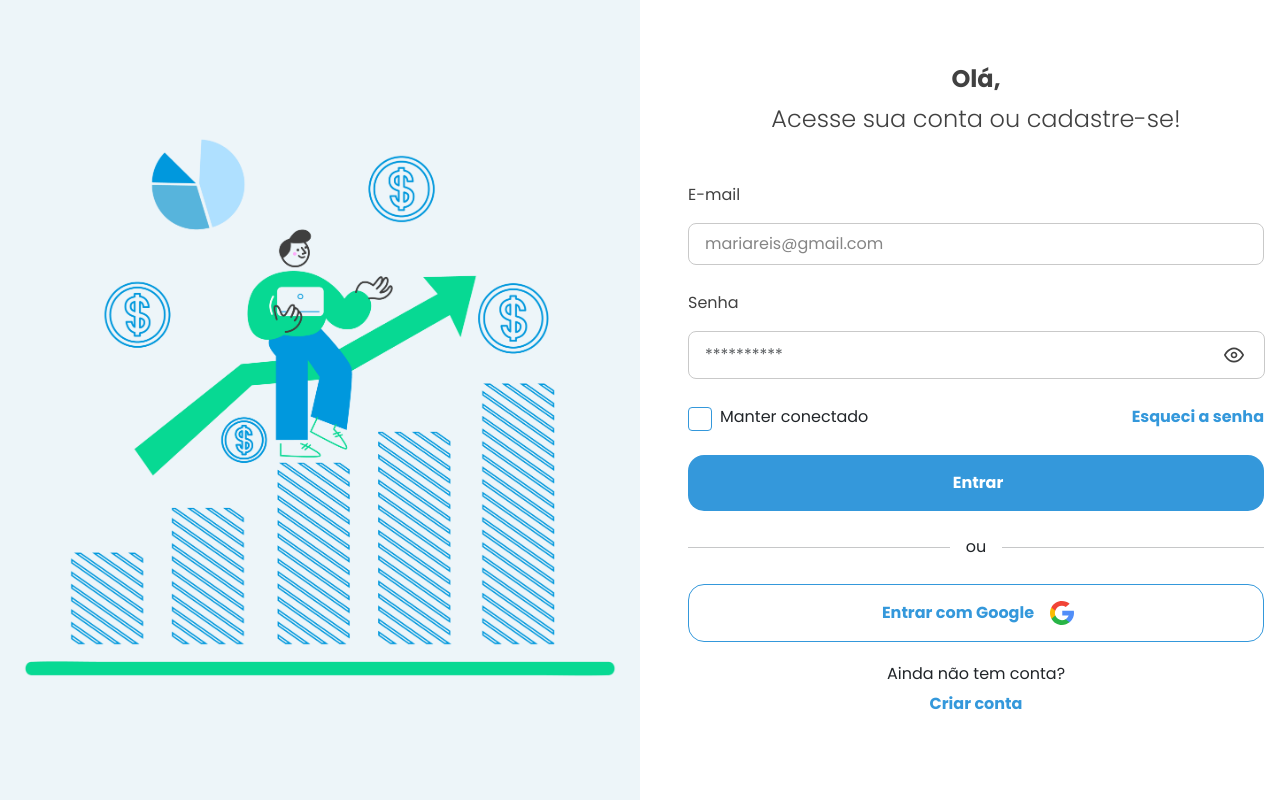
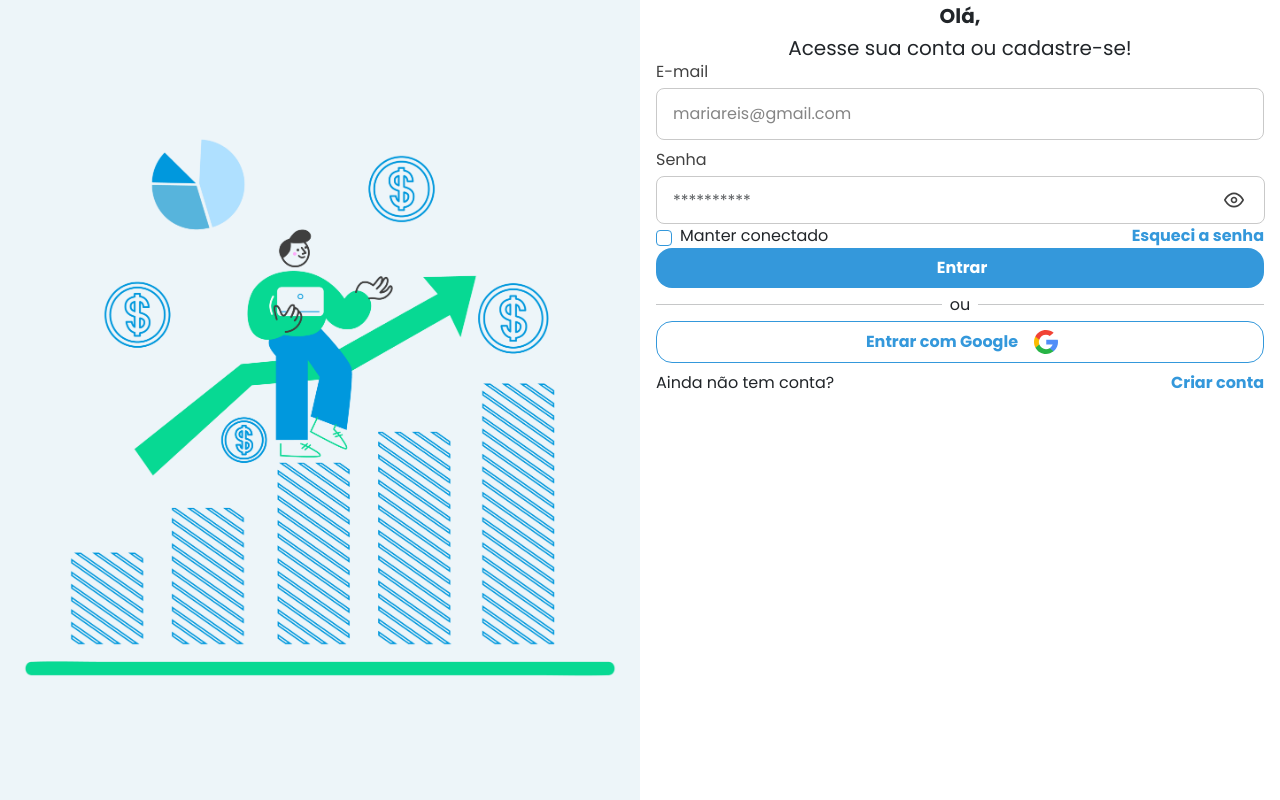
Before and after one commit to BoaConta/boaconta-front, a React (Create React App) app: page / in a window 1280 px wide. Built offline with nearby package versions, Linux system fonts and the light colour scheme.

Commit message:
BOAC-51 tablet version under construction

```diff
--- a/src/login-desktop.css
+++ b/src/login-desktop.css
@@ -10,7 +10,7 @@
 	/* Adicione outras cores conforme necessário */
 }
 
-@media (min-width: 940px) {
+@media (min-width: 1920px) {
 
 	.app {
 		width: 100% !important;
@@ -22,6 +22,7 @@
 	}
 
 	.wrapper {
+		display: block;
 		width: 50% !important;
 		height: 100vh;
 		background: url('./assets/img/wapperlogin.png');
--- a/src/login-mobile.css
+++ b/src/login-mobile.css
@@ -2,9 +2,8 @@
 
 @import url('https://fonts.googleapis.com/css2?family=Poppins:ital,wght@0,100;0,200;0,300;0,400;0,500;0,600;0,700;0,800;0,900;1,100;1,200;1,300;1,400;1,500;1,600;1,700;1,800;1,900&display=swap');
 
-@media (max-width: 940px) {
-
-  body {
+  @media (max-width: 767px) {
+   body {
     margin: 0;
     padding: 0;
     display: flex;
@@ -148,19 +147,6 @@
     position: relative;
   }
 
-  .password-field button {
-    border: none;
-    padding: 0;
-    margin: 0;
-    position: absolute;
-    display: block;
-    top: 40.25%;
-    background: transparent;
-    right: 6.5%;
-    cursor: pointer;
-    margin-left: -30px;
-  }
-
   .options {
     display: flex;
     width: 100%;
@@ -269,5 +255,4 @@
     align-items: center;
     gap: 0.25rem;
   }
-
-}
+  }
--- a/src/login-tablet-notebook.css
+++ b/src/login-tablet-notebook.css
@@ -1,13 +1,299 @@
-@media (min-width: 940px) and (max-width: 1919px) {
+/*Infelizmente na tela de tablet está tendo que rolar para baixo para visualizar a linha de criar conta.*/
+
+
+@media (min-width: 768px) and (max-width: 1919px) {
+
+	.app {
+		width: 100% !important;
+		height: 100% !important;
+		margin: 0;
+		gap: 0;
+		padding: 0;
+		display: flex;
+		flex-direction: row !important;
+	}
+
+	.wrapper {
+		display: block;
+		width: 50% !important;
+		height: 100vh;
+		background: url('./assets/img/wapperlogin.png');
+		background-position: center;
+		background-size: cover;
+		background-repeat: no-repeat;
+		margin: 0 !important;
+		padding: 0;
+	}
+
+	.header {
+		display: flex;
+		flex-direction: column;
+		align-items: center;
+		gap: 0.5rem;
+		align-self: stretch;
+	}
+
+
+	.header h1 {
+		font-size: 1.25rem;
+		margin: 0.25rem 0 0 0;
+		line-height: 1.5rem;
+		font-weight: 700;
+	}
+
+	.header p {
+		font-size: 1.25rem;
+		margin: 0;
+		line-height: 1.5rem;
+	}
 
 	.login-form {
-		padding: 0 1rem 0rem 3rem;
-		gap: 3rem;
+		width: 50%;
+		padding: 0 1rem 0rem 1rem;
+		gap: 0.5rem;
+	}
+
+	.mb-3 {
+		width: 100% !important;
+		margin: 0 !important;
+	}
+
+	.mb-4 {
+		margin: 0 !important;
+		width: 100% !important;
+	}
+
+	.conditional-br {
+		display: none !important;
+	}
+
+
+	.link {
+		display: flex;
+		justify-content: center;
+		align-items: center;
+		text-decoration: none;
+		color: var(--Primary, #3498DB);
+		text-align: center;
+		/* Title/Medium Bold */
+		font-family: Poppins;
+		font-size: 1rem;
+		font-style: normal;
+		font-weight: 700;
+		line-height: 1.5rem;
+		/* 150% */
 	}
 
 	.forms {
-		gap: 1.25rem;
+		gap: 0.5rem;
 	}
 
+	.forms-area {
+		display: flex;
+		flex-direction: column;
+		align-items: flex-start;
+		gap: 0.5rem;
+		align-self: stretch;
+	}
 
+	label {
+		margin: 0 !important;
+	}
+
+	p {
+		margin: 0;
+	}
+
+	.input-field {
+		width: 100% !important;
+		display: flex;
+		height: 5rem;
+		flex-direction: column;
+		align-items: flex-start;
+		gap: 0.25rem;
+		align-self: stretch;
+	}
+
+	.input-field label {
+		color: var(--Gray-800, var(--Color-Typography-2-color-typography-2-pure, #414141));
+		/* Title/Medium Regular */
+		font-family: Poppins;
+		font-size: 1rem;
+		font-style: normal;
+		font-weight: 400;
+		line-height: 1.5rem;
+		/* 150% */
+	}
+
+	.form-control {
+		display: flex;
+		padding: 0.25rem 1rem;
+		align-items: center;
+		gap: 0.25rem;
+		flex: 1 0 0;
+		align-self: stretch;
+		border-radius: 0.5rem;
+		border: 1px solid var(--Gray-300, #C9C9C9);
+		background: var(--Color-Typography-1-color-typography-1-pure, #FFF);
+	}
+
+	.input-field input::placeholder {
+		color: var(--Gray-700, #858585);
+
+		/* Body/Large Regular */
+		font-family: Poppins;
+		font-size: 1rem;
+		font-style: normal;
+		font-weight: 400;
+		line-height: 1.5rem;
+		/* 150% */
+	}
+
+	.password-field {
+		width: 100% !important;
+		display: flex;
+		flex-direction: column;
+		align-items: flex-start;
+		position: relative;
+		gap: 0.25rem;
+		align-self: stretch;
+	}
+
+	.password-field label {
+		color: var(--Gray-800, var(--Color-Typography-2-color-typography-2-pure, #414141));
+		/* Title/Medium Regular */
+		font-family: Poppins;
+		font-size: 1rem;
+		font-style: normal;
+		font-weight: 400;
+		line-height: 1.5rem;
+		/* 150% */
+	}
+
+	.password-field input {
+		display: flex;
+		height: 3rem;
+		padding: 0.5rem 1rem;
+		align-items: center;
+		gap: 0.25rem;
+		align-self: stretch;
+		width: 100%;
+		border-radius: 0.5rem !important;
+		border: 1px solid var(--Gray-300, #C9C9C9);
+		background: var(--Color-Typography-1-color-typography-1-pure, #FFF);
+	}
+
+	.password-field::placeholder {
+		color: var(--Gray-800, var(--Color-Typography-2-color-typography-2-pure, #414141));
+
+		/* Body/Large Regular */
+		font-family: Poppins;
+		font-size: 1rem;
+		font-style: normal;
+		font-weight: 400;
+		line-height: 1.5rem;
+		/* 150% */
+	}
+
+	.eye-btn {
+		border: none;
+		background: transparent;
+		display: flex;
+		align-items: center;
+		justify-content: center;
+		padding: 0;
+		top: 30%;
+		margin-left: -40px;
+		/* Ajuste conforme necessário */
+		z-index: 2;
+	}
+
+	.eye-btn img {
+		width: 1.25rem;
+		/* Ajuste conforme necessário */
+		height: 1.25rem;
+		/* Ajuste conforme necessário */
+	}
+
+	.divider {
+		margin: 0 !important;
+	}
+
+	.divider hr {
+		width: 15.40625rem;
+		height: 0.0625rem;
+		background: #858585;
+	}
+
+	.btn-login {
+		display: flex;
+		padding: 0.5rem 0.75rem 0.5rem 1rem;
+		justify-content: center;
+		align-items: center;
+		gap: 0.25rem;
+		align-self: stretch;
+		border-radius: 1rem;
+		background: var(--Primary, #3498DB);
+		color: var(--Gray-0, var(--Color-Typography-1-color-typography-1-pure, #FFF));
+		text-align: center;
+		border: none;
+		/* Title/Medium Bold */
+		font-family: Poppins;
+		font-size: 1rem;
+		font-style: normal;
+		font-weight: 700;
+		line-height: 1.5rem;
+		/* 150% */
+	}
+
+	#options {
+		display: flex;
+		justify-content: space-between;
+		align-items: center;
+		align-self: stretch;
+	}
+
+	.form-check {
+		display: flex;
+		align-items: center;
+		justify-content: center;
+		gap: 0.5rem;
+		margin: 0 !important;
+	}
+
+	.form-check-input {
+		width: 1rem;
+		height: 1rem;
+		border-radius: 0.5rem;
+		border: 1px solid var(--Primary, #3498DB);
+	}
+
+	.g-btn,
+	.g-btn:hover {
+		display: flex;
+		padding: 0.5rem 0.75rem 0.5rem 1rem;
+		justify-content: center;
+		align-items: center;
+		gap: 0.5rem;
+		align-self: stretch;
+		border-radius: 1rem;
+		border: 0.7px solid var(--Primary, #3498DB);
+		background-color: var(--Gray-0, #FFF) !important;
+		color: var(--Primary, #3498DB);
+		text-align: center;
+		/* Title/Medium Bold */
+		font-family: Poppins;
+		font-size: 1rem;
+		font-style: normal;
+		font-weight: 700;
+		line-height: 1.5rem;
+		/* 150% */
+	}
+
+	.text-center {
+		display: flex;
+		width: 100%;
+		justify-content: space-between;
+		margin-top: 0.5rem;
+	}
 }
```
